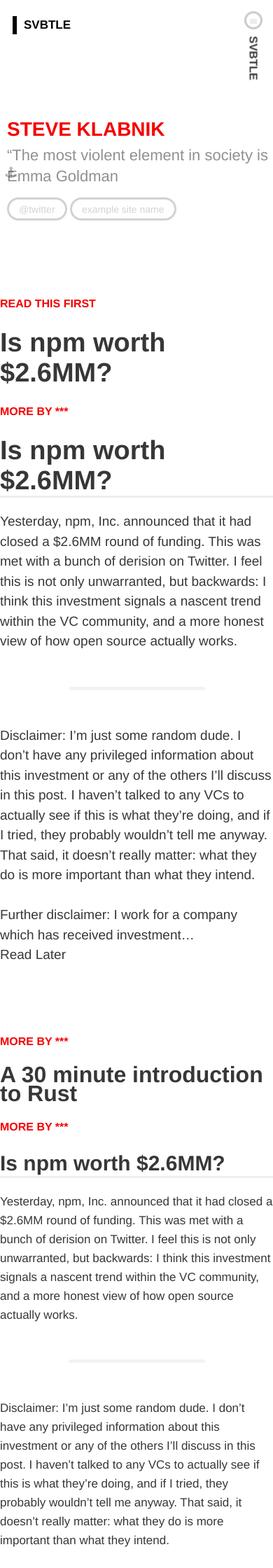
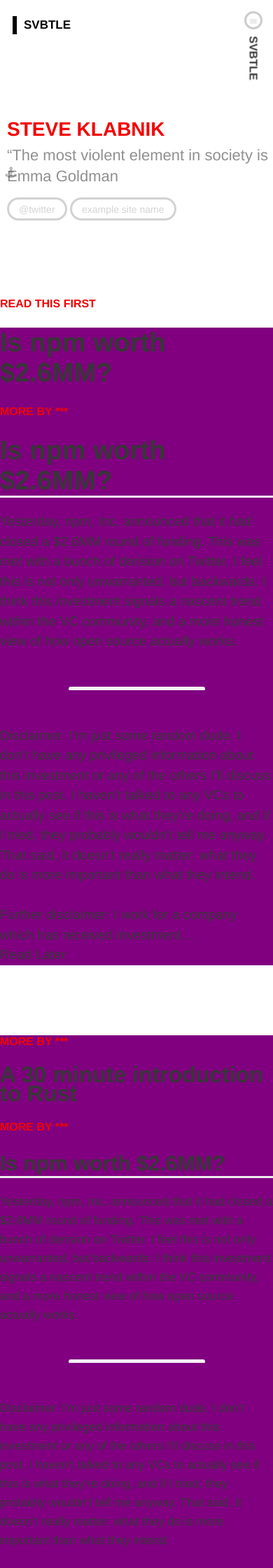
Before and after one commit to orlando/svbtle-jekyll, a Jekyll site: the page built from index.html, in a window 390 px wide. Shown: the top 2240 px of the page at 70% size. Built offline with Jekyll 4.4.1, drawn with Linux system fonts in a browser that asks for light colours; nearby versions of some CDN libraries; Markdown is read by kramdown in place of the engine named in the settings; the list of posts is cut into pages by our own code; grey boxes are pictures that could not be loaded.

Commit message:
Add new responsive.css file

```diff
--- a/_layouts/base.html
+++ b/_layouts/base.html
@@ -21,6 +21,7 @@
     <!-- libraries -->
     <link rel="stylesheet" media="screen" type="text/css" href="/assets/stylesheets/reset.css"/>
     <link rel="stylesheet" media="screen" type="text/css" href="/assets/stylesheets/styles.css"/>
+    <link rel="stylesheet" media="screen" type="text/css" href="/assets/stylesheets/responsive.css"/>
     <link rel="stylesheet" media="screen" type="text/css" href="/assets/stylesheets/github.css"/>
     <link href="//netdna.bootstrapcdn.com/font-awesome/4.0.3/css/font-awesome.css" rel="stylesheet">
     <script data-cfasync="false" type="text/javascript" src="{{page.typekit_url}}"></script>
@@ -112,6 +113,12 @@
             <li class="twitter">
               <a href="http://twitter.com/{{site.data.svbtle.twitter}}">@{{site.data.svbtle.twitter}}</a>
             </li>
+            <li class="email">
+              <a href="{{site.data.svbtle.email_with_subject}}">say hello</a>
+            </li>
+            <li class="feed">
+              <a href="{{site.data.svbtle.feed_url}}">feed</a>
+            </li>
           </ul>
         </div>
         <div class="about">
--- a/_layouts/detail.html
+++ b/_layouts/detail.html
@@ -21,6 +21,7 @@
     <!-- libraries -->
     <link rel="stylesheet" media="screen" type="text/css" href="/assets/stylesheets/reset.css"/>
     <link rel="stylesheet" media="screen" type="text/css" href="/assets/stylesheets/styles.css"/>
+    <link rel="stylesheet" media="screen" type="text/css" href="/assets/stylesheets/responsive.css"/>
     <link rel="stylesheet" media="screen" type="text/css" href="/assets/stylesheets/github.css"/>
     <link href="//netdna.bootstrapcdn.com/font-awesome/4.0.3/css/font-awesome.css" rel="stylesheet">
     <script data-cfasync="false" type="text/javascript" src="{{page.typekit_url}}"></script>
--- /dev/null
+++ b/assets/stylesheets/responsive.css
@@ -0,0 +1,5 @@
+@media only screen and (max-width: 780px) {
+  .post {
+    background-color: purple;
+  }
+}
```
